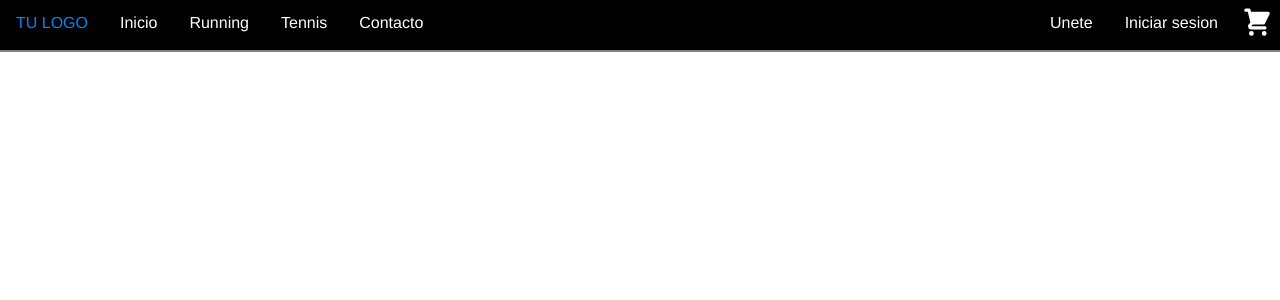
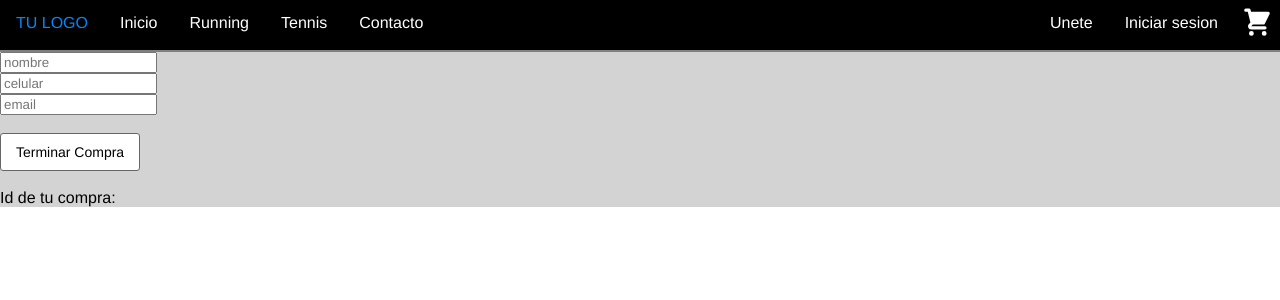
Before and after one commit to rubyg21/market-run-Galarraga, a React (Vite) app: page /checkout in a window 1280 px wide. Shown: the top 300 px of the page. Built offline with nearby package versions, Linux system fonts and the light colour scheme.

Commit message:
ultimo desafio

```diff
--- a/src/App.jsx
+++ b/src/App.jsx
@@ -6,6 +6,7 @@ import ItemDetailContainer from './components/ItemDetailContainer'
 import Cart from './components/Cart'
 import Contacto from './components/Contacto'
 
+import Checkout from './components/Checkout';
 
 import { BrowserRouter, Routes, Route } from 'react-router-dom'
 
@@ -27,6 +28,7 @@ function App() {
         <Route path='/categoria/:categoriaId' element={<ItemListContainer />} />
         <Route path='/cart' element={<Cart />} />
         <Route path='/detalle/:detalleId' element={<ItemDetailContainer />} />
+        <Route path="/checkout" element={<Checkout />} />
         <Route path='/contacto' element={<Contacto />} />
       </Routes>
 
--- a/src/components/Cart.jsx
+++ b/src/components/Cart.jsx
@@ -2,11 +2,38 @@ import React from 'react'
 import { useCartContext } from '../context/CartContex'
 import { Link } from 'react-router-dom';
 import ItemCart from './ItemCart';
+import { addDoc, collection, getFirestore } from 'firebase/firestore';
+import  { useState, useEffect } from 'react';
 
 
 const Cart = () => {
 
 const { cart, totalPrice } = useCartContext();
+
+const [name, setName] = useState('');
+const [tel, setTel] = useState('');
+const [email, setEmail] = useState('');
+const [idOrder, setIdOrder] = useState('');
+
+
+const order = {
+  buyer: { name, tel, email },
+  items: cart.map(product => ({ id: product.id, title: product.title, price: product.price, quantity:  product.quantity })),
+  total: totalPrice(),
+}
+
+const handleClick = () =>{
+
+  const db = getFirestore();
+  const refCollection = collection(db, 'orders');
+
+  addDoc(refCollection, order)
+  .then((res) => {
+    setIdOrder(res.id);
+  });
+
+
+}
 
 if (cart.length === 0) {
   return (
@@ -27,8 +54,29 @@ if (cart.length === 0) {
     }
 
     <p>
+
+
+
       TOTAL : $ {totalPrice()}
+      <br />
     </p>
+
+    <div style={{ backgroundColor: 'lightgray' }}>
+      <input type={'text'} placeholder="nombre" value={name} onChange={(e) => setName(e.target.value)} />
+      <br />
+
+      <input type={'tel'} placeholder="celular" value={tel} onChange={(e) => setTel(e.target.value)} />
+      <br />
+
+      <input type={'email'} placeholder="email" value={email} onChange={(e) => setEmail(e.target.value)} />
+      <br />
+
+
+      <p>Id de tu compra es: {idOrder}</p>
+      <br />
+    </div>
+     <button onClick={handleClick} >Emitir compra</button>
+
     </>
   )
 }
--- /dev/null
+++ b/src/components/Checkout.jsx
@@ -0,0 +1,45 @@
+import { collectionGroup } from 'firebase/firestore';
+import  { useState, useEffect } from 'react';
+import { addDoc, collection, getFirestore } from 'firebase/firestore';
+
+export default function Checkout() {
+  const [name, setName] = useState('');
+  const [tel, setTel] = useState('');
+  const [email, setEmail] = useState('');
+
+  const [idOrder, setIdOrder] = useState('');
+
+  function terminarCompra() {
+    const order = {
+      buyer: { name, tel, email },
+      items: [
+        cart.map(product => ({ id: product.id, title: product.title, price: product.price, quantity:  product.quantity })),
+
+      ],
+      total: totalPrice(),
+    };
+
+    const db = getFirestore();
+    const refCollection = collection(db, 'orders');
+
+    addDoc(refCollection, order).then((res) => {
+      setIdOrder(res.id);
+    });
+  }
+
+  return (
+    <div style={{ backgroundColor: 'lightgray' }}>
+      <input type={'text'} placeholder="nombre" value={name} onChange={(e) => setName(e.target.value)} />
+      <br />
+      <input type={'tel'} placeholder="celular" value={tel} onChange={(e) => setTel(e.target.value)} />
+      <br />
+      <input type={'email'} placeholder="email" value={email} onChange={(e) => setEmail(e.target.value)} />
+      <br />
+      <br />
+      <button onClick={terminarCompra}>Terminar Compra</button>
+      <br />
+      <br />
+      <p>Id de tu compra: {idOrder}</p>
+    </div>
+  );
+}
```
